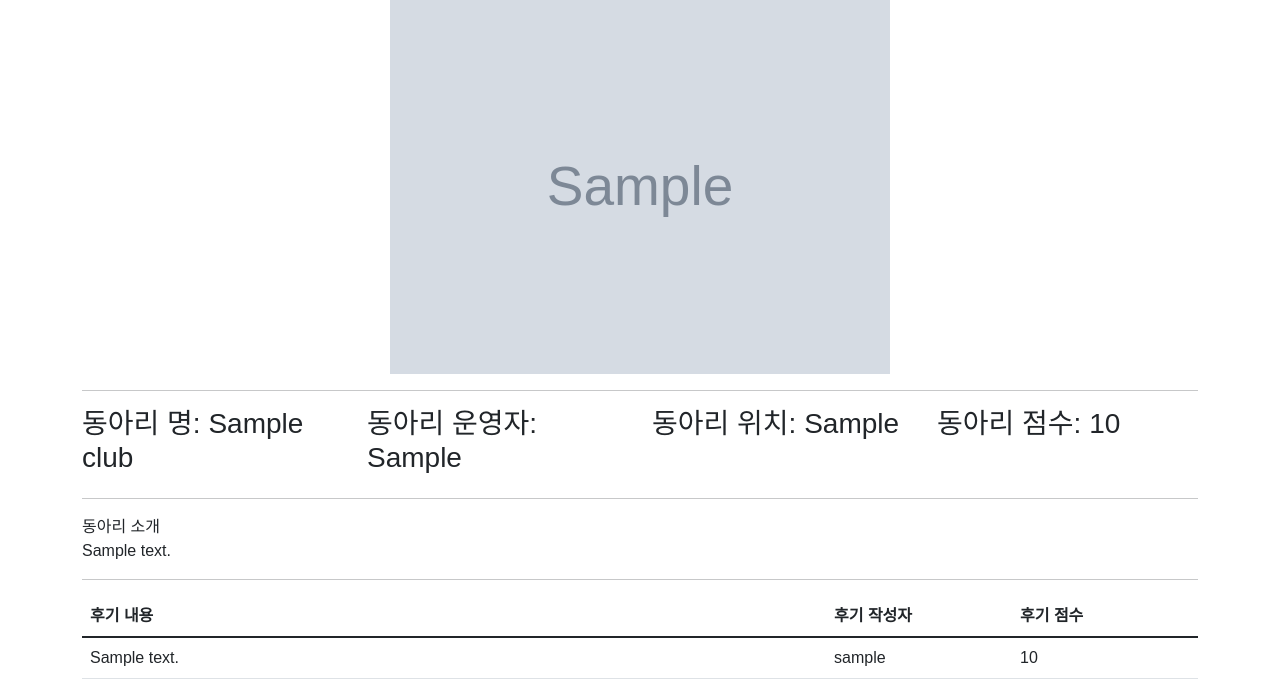
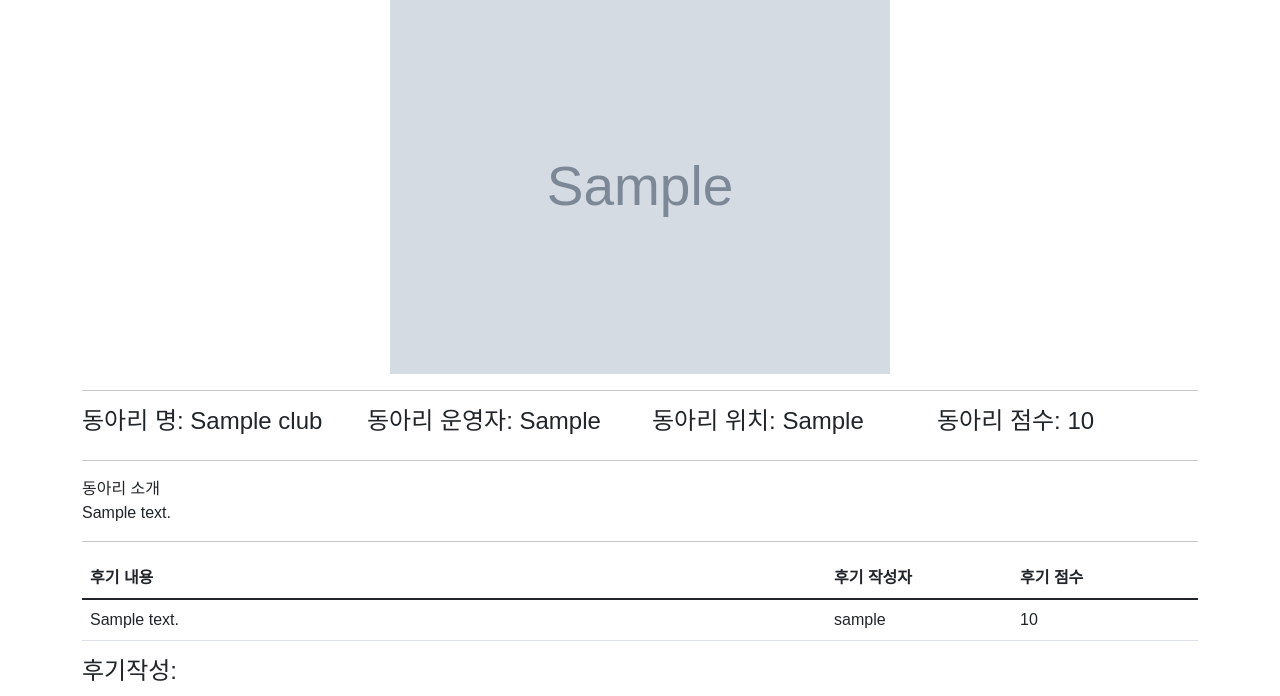
Before and after one commit to chakunyoung/mjuclub, a Django app: template app_club/templates/club_info.html in a window 1280 px wide. Shown: the part 85-781 px from the top of the page. Run offline with Django 3.2, Linux system fonts and the light colour scheme; the template is opened without the code that fills it: most values are stand-ins (such as "Sample title", 1, 10 or a date in 2020); grey boxes marked "Sample" are stand-in pictures.

Commit message:
테스트 동아리 재생성

```diff
--- a/app_club/templates/club_info.html
+++ b/app_club/templates/club_info.html
@@ -6,11 +6,11 @@
     </div>
     <hr>
     <div class="row">
-        <div class="col-md-3"><h3>동아리 명: {{ club.club_name }}</h3></div>
-        <div class="col-md-3"><h3> 동아리 운영자: {{ club.club_admin }}</h3></div>
-         <div class="col-md-3"><h3>동아리 위치: {{ club.club_loc }}</h3></div>
+        <div class="col-md-3"><h4>동아리 명: {{ club.club_name }}</h4></div>
+        <div class="col-md-3"><h4> 동아리 운영자: {{ club.club_admin }}</h4></div>
+         <div class="col-md-3"><h4>동아리 위치: {{ club.club_loc }}</h4></div>
 
-         <div class="col-md-3"><h3>동아리 점수: {{ club.club_score }}</h3></div>
+         <div class="col-md-3"><h4>동아리 점수: {{ club.club_score }}</h4></div>
     </div>
     <hr>
     동아리 소개
--- a/app_club/views.py
+++ b/app_club/views.py
@@ -37,8 +37,8 @@ def club_info(req, name):
     if req.method == 'GET':
         club = Club.objects.get(club_name=name)
         print(name)
-        # Club.clubname , PostScripts.clubname , 특정열
-        ps = PostScript.objects.filter(club_name__club_name__icontains=name)
+        # Club.clubname , PostScripts.clubname
+        ps = PostScript.objects.filter(club_name__club_name=name)
         return render(req, 'club_info.html', {'club': club, 'ps': ps})
 
     return render(req, 'club_info.html')
```
Also changed, not shown: media/images/club/1111.webp (deleted), media/images/club/2222.webp (deleted), media/images/club/cat1.jpg (added), media/images/club/cat2.jpg (added), media/images/club/cat3.jpg (renamed from media/images/club/121212.jpg), media/images/club/dog1_cwfZBXW.jpg (deleted), media/images/club/dog2_gcJf1Lz.jpg (deleted), media/images/club/dog3_Rfm3Fbg.jpg (deleted).
